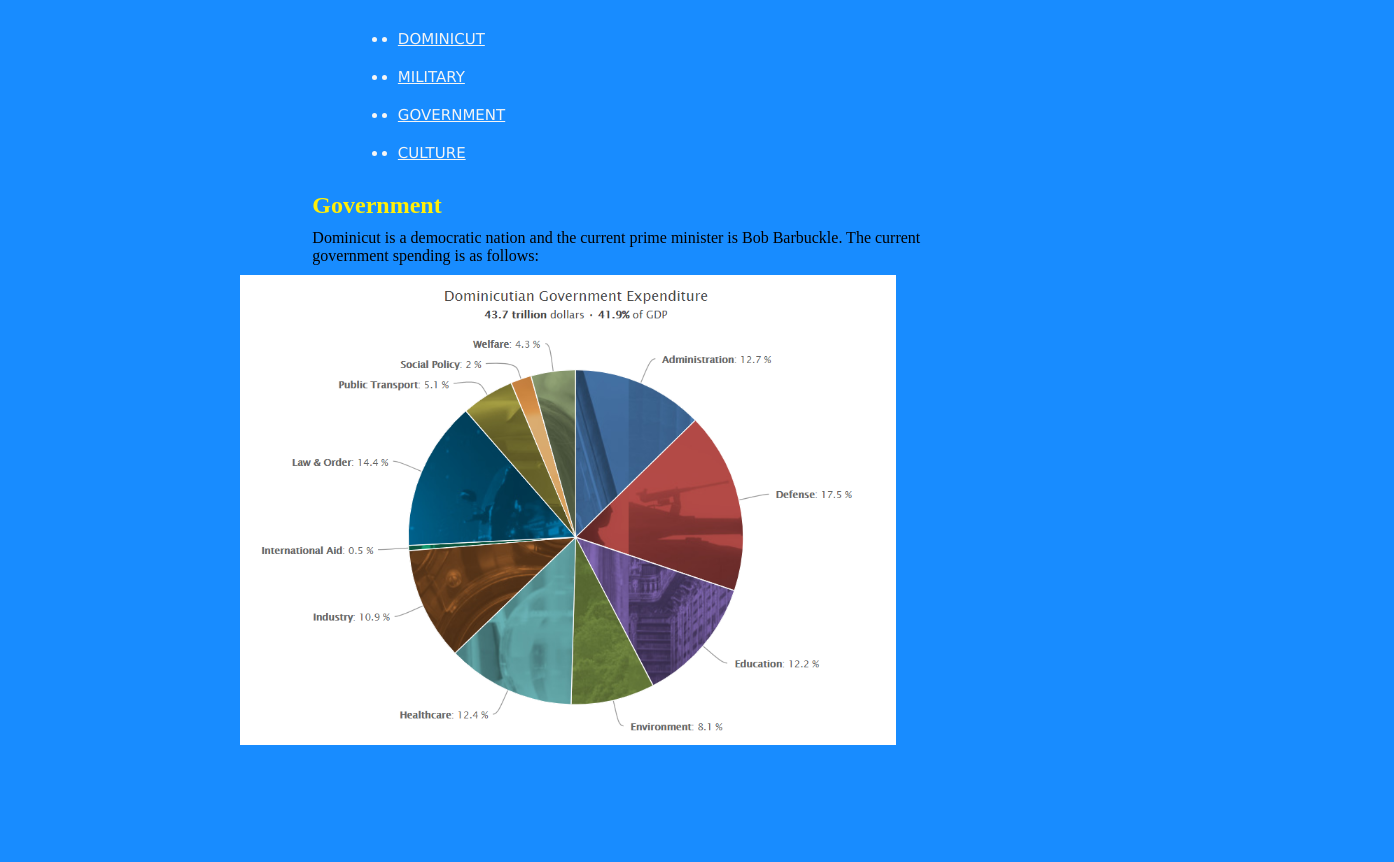
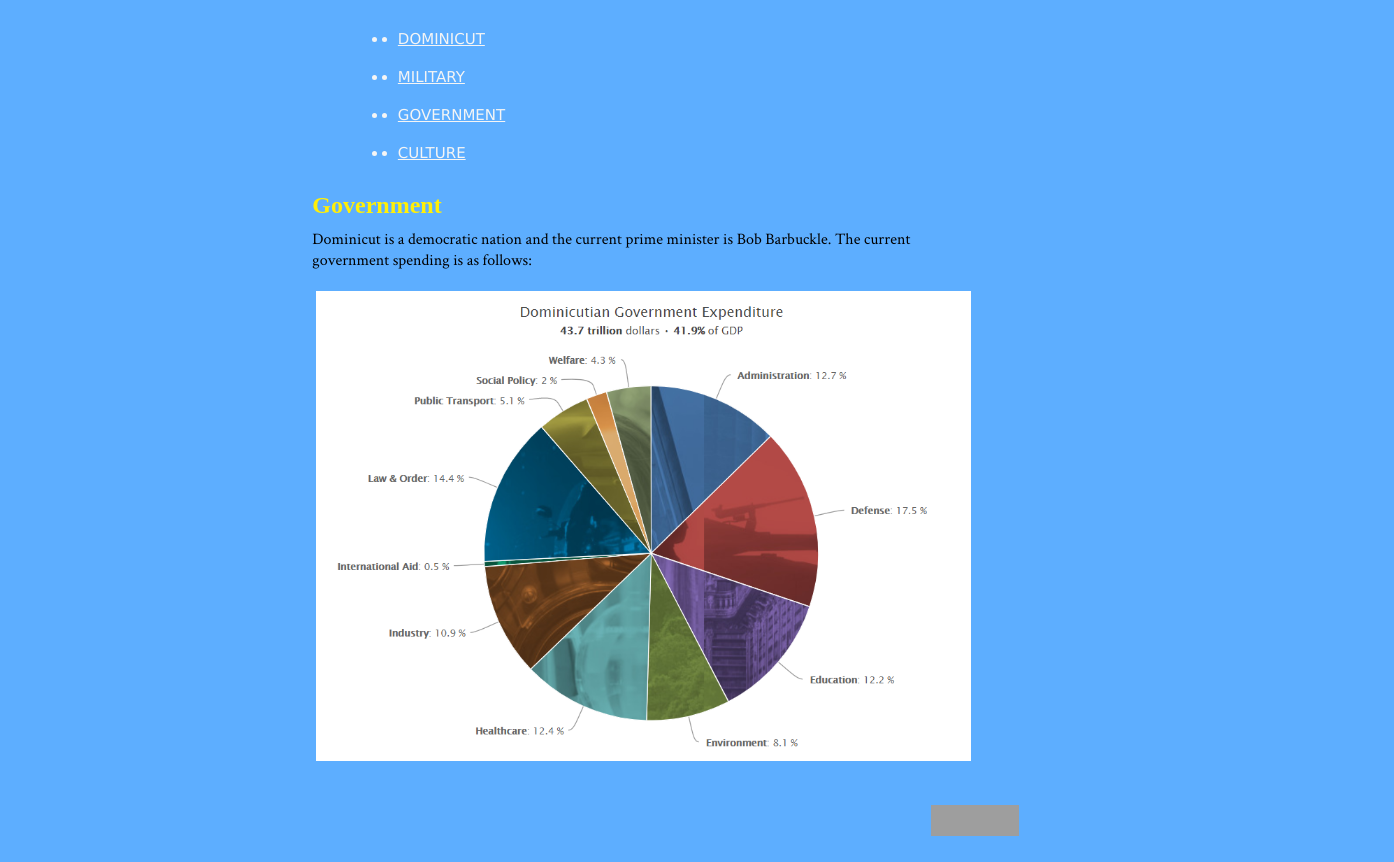
Before and after one commit to 18dsmith/recap, a plain HTML site: page government.html in a window 1280 px wide. Shown: the whole page, 1394 px wide, since content can reach past the window. Before the commit the page ends 800 px from the top, so only its background shows below. Drawn offline with Linux system fonts and the light colour scheme; grey boxes are pictures that could not be loaded; a web font is replaced by a local one.

Commit message:
Add files via upload

```diff
--- a/government.html
+++ b/government.html
@@ -1,5 +1,5 @@
 <!DOCTYPE HTML>
-<html>
+<html lang="en">
 	<head>
 		<link href="style.css" rel="stylesheet" type="text/css" />
         <meta charset="utf-8">
@@ -19,6 +19,11 @@
 		<p>
             Dominicut is a democratic nation and the current prime minister is Bob Barbuckle. The current government spending is as follows:
 		</p>
-        <img src="governmentspending.png">
+        <img src="governmentspending.png" alt="Dominicutian Government Expenditure">
 	</body>
+	<footer>
+		<p class="validator">
+			<a href="http://jigsaw.w3.org/css-validator/check/referer"><img style="border:0;width:88px;height:31px"src="http://jigsaw.w3.org/css-validator/images/vcss-blue"alt="Valid CSS!" /></a>
+		</p>
+	</footer>
 </html>
--- a/style.css
+++ b/style.css
@@ -1,15 +1,13 @@
+@import url('https://fonts.googleapis.com/css2?family=Crimson+Text&family=Mate+SC&display=swap');
+
 * {
     margin: 0 auto;
     width: 80%;
-    background-color:rgb(24, 140, 255);
-}
-
-h1 a {
-    text-decoration: none;
-    color: dodgerblue;
+    background-color:rgb(93, 174, 255);
 }
 
 h2 {
+    font-family: 'Mate SC', serif;
     color: rgb(255, 239, 9);
     padding: 20px 0px 10px 0px;
 }
@@ -18,21 +16,25 @@ p a {
     color: whitesmoke;
 }
 
+.validator {
+    margin: 0px 0px 0px 85%;
+}
+
 ul {
     padding-left: 0px;
 }
 
 nav {
-    background-color:rgb(24, 140, 255);
     padding: 20px 20px 0px 20px;
 }
 
-img {
-    padding: 10px;
+p {
+    font-family: 'Crimson Text', serif;
 }
 
-iframe {
+iframe, img {
     padding: 20px;
+    margin-left: 8%;
 }
 
 li, li a {
```
Also changed, not shown: culture.html (+6 -1 lines), index.html (+7 -1 lines), military.html (+6 -1 lines).
